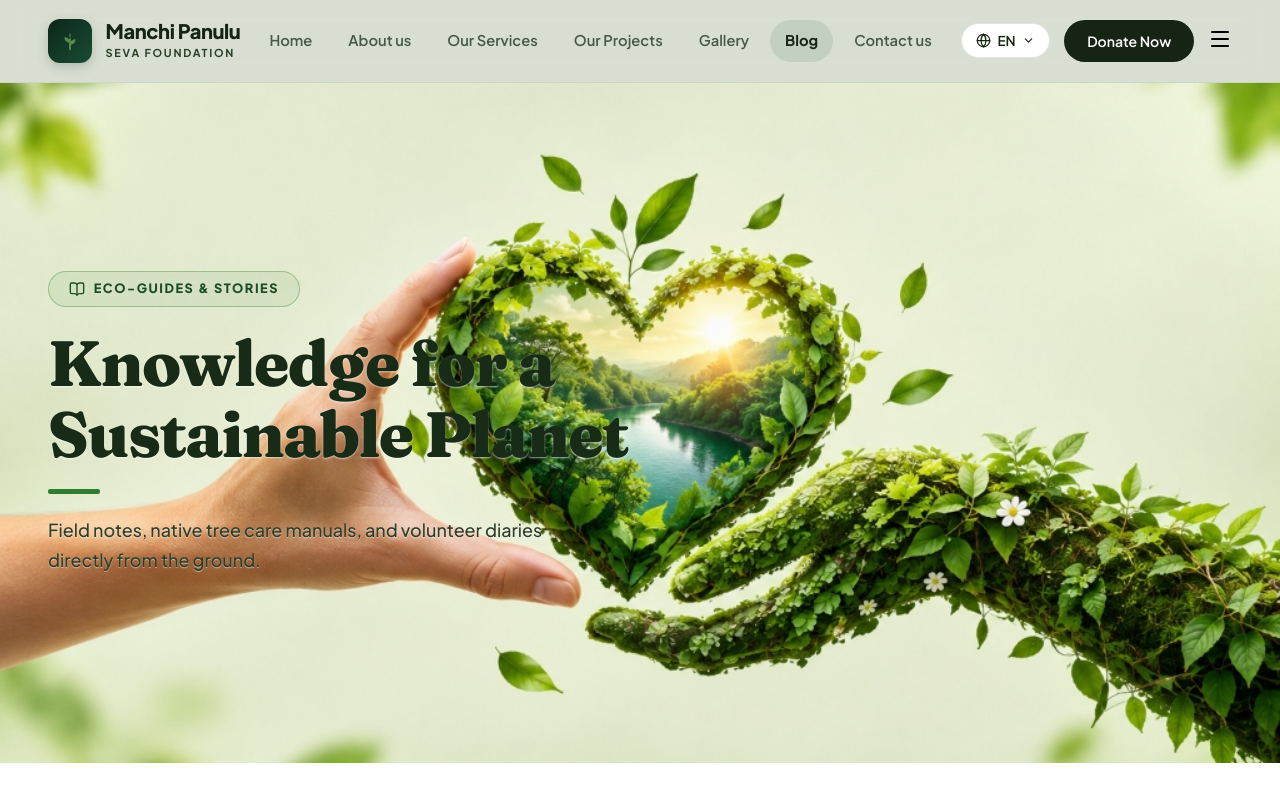
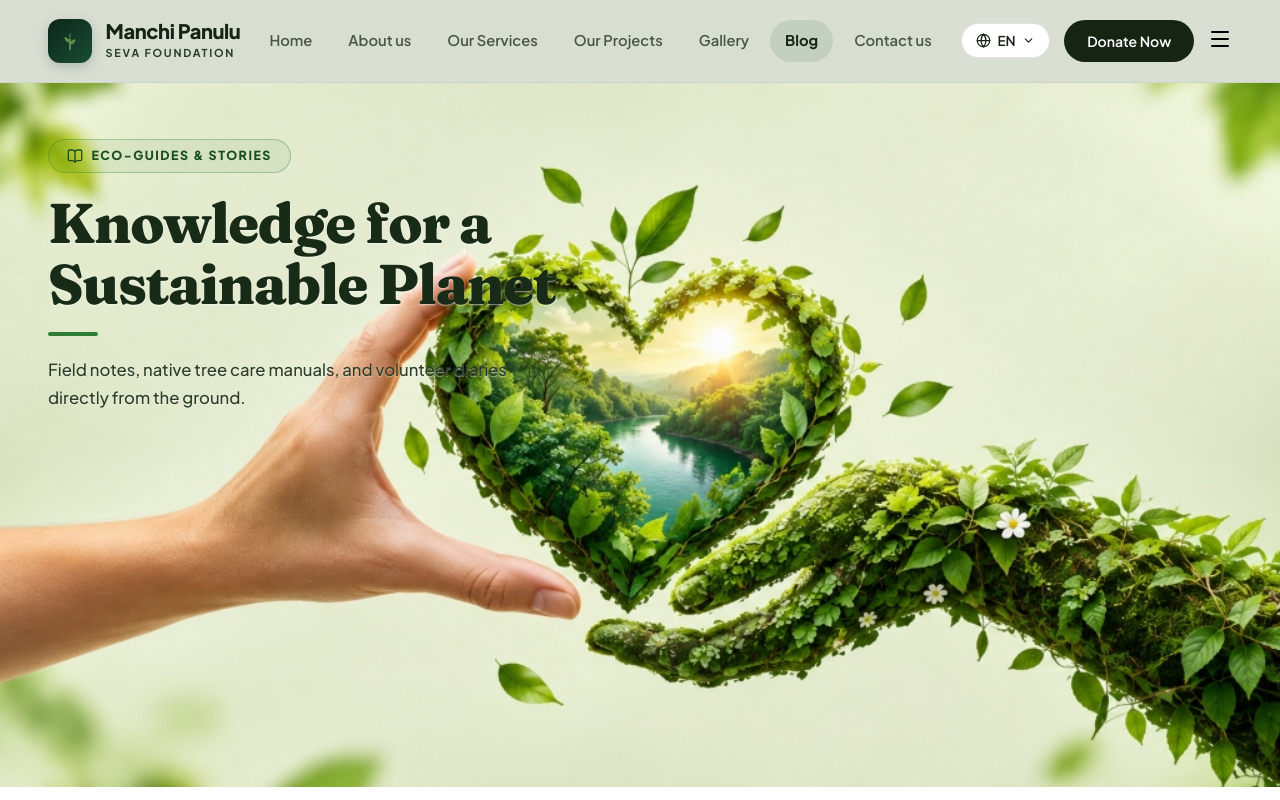
Before and after one commit to saranyak2406/ManchiPanuluSewaFoundation, a React (Vite) app: page /blog in a window 1280 px wide. Shown: the top 800 px of the page. Built offline with nearby package versions, Linux system fonts and the light colour scheme.

Commit message:
style(subpage): position About page hero text in top-left (left up) above the background artwork

```diff
--- a/src/styles/pages.css
+++ b/src/styles/pages.css
@@ -1,81 +1,96 @@
 @import './variables.css';
 
 /* ==========================================================================
-   PAGE HERO (Subpages) - Exact Match to User's Mockup
+   PAGE HERO (Subpages) - Positioned Top-Left ("Left Up") Matching Target Design
    ========================================================================== */
 .page-hero {
   position: relative;
   min-height: calc(100vh - 82px);
   width: 100%;
   display: flex;
-  align-items: center;
+  align-items: flex-start;
+  justify-content: flex-start;
   background-color: #DEE7CA;
   background-image: url('/inner-page-heart-nature.jpg');
   background-size: cover;
   background-position: center center;
   background-repeat: no-repeat;
-  padding: 4.5rem 0;
+  padding: 3rem 0 3rem 0;
   overflow: hidden;
 }
 
-@media (min-width: 1200px) {
+@media (min-width: 1024px) {
   .page-hero {
-    min-height: 85vh;
+    min-height: 88vh;
+    padding-top: 3.5rem;
   }
+}
+
+.page-hero .container {
+  display: flex;
+  justify-content: flex-start;
+  align-items: flex-start;
+  width: 100%;
 }
 
 .page-hero-inner-unboxed {
   position: relative;
   z-index: 10;
-  max-width: 660px;
+  max-width: 580px;
   background: transparent;
   border: none;
   padding: 0;
   margin: 0;
+  display: flex;
+  flex-direction: column;
+  align-items: flex-start;
+  text-align: left;
 }
 
 .page-hero-eyebrow {
   display: inline-flex;
   align-items: center;
-  gap: 0.55rem;
-  padding: 0.42rem 1.25rem;
+  gap: 0.5rem;
+  padding: 0.38rem 1.15rem;
   border-radius: var(--radius-pill);
   background: rgba(46, 125, 50, 0.08);
   border: 1.5px solid rgba(46, 125, 50, 0.35);
   color: #1B4D24;
-  font-size: 0.8rem;
+  font-size: 0.78rem;
   font-weight: 800;
   letter-spacing: 0.12em;
   text-transform: uppercase;
-  margin-bottom: 1.35rem;
+  margin-bottom: 1.25rem;
 }
 
 .page-hero-title-exact {
   font-family: var(--font-editorial);
-  font-size: clamp(2.6rem, 5vw, 4rem);
+  font-size: clamp(2.4rem, 4.4vw, 3.5rem);
   font-weight: 800;
   color: #172B17;
-  line-height: 1.1;
+  line-height: 1.08;
   letter-spacing: -0.025em;
   margin: 0;
+  text-align: left;
   text-shadow: 0 1px 2px rgba(255, 255, 255, 0.6);
 }
 
 .page-hero-accent-line {
-  width: 52px;
-  height: 4.5px;
+  width: 50px;
+  height: 4px;
   background: #2E7D32;
   border-radius: 2px;
-  margin: 1.25rem 0 1.35rem 0;
+  margin: 1.15rem 0 1.25rem 0;
 }
 
 .page-hero-desc-exact {
   font-family: var(--font-body);
-  font-size: clamp(1.05rem, 1.4vw, 1.2rem);
+  font-size: clamp(1.02rem, 1.3vw, 1.15rem);
   color: #2D3E2B;
-  line-height: 1.68;
-  max-width: 560px;
+  line-height: 1.65;
+  max-width: 520px;
   font-weight: 500;
+  text-align: left;
   text-shadow: 0 1px 1px rgba(255, 255, 255, 0.5);
 }
 
```
